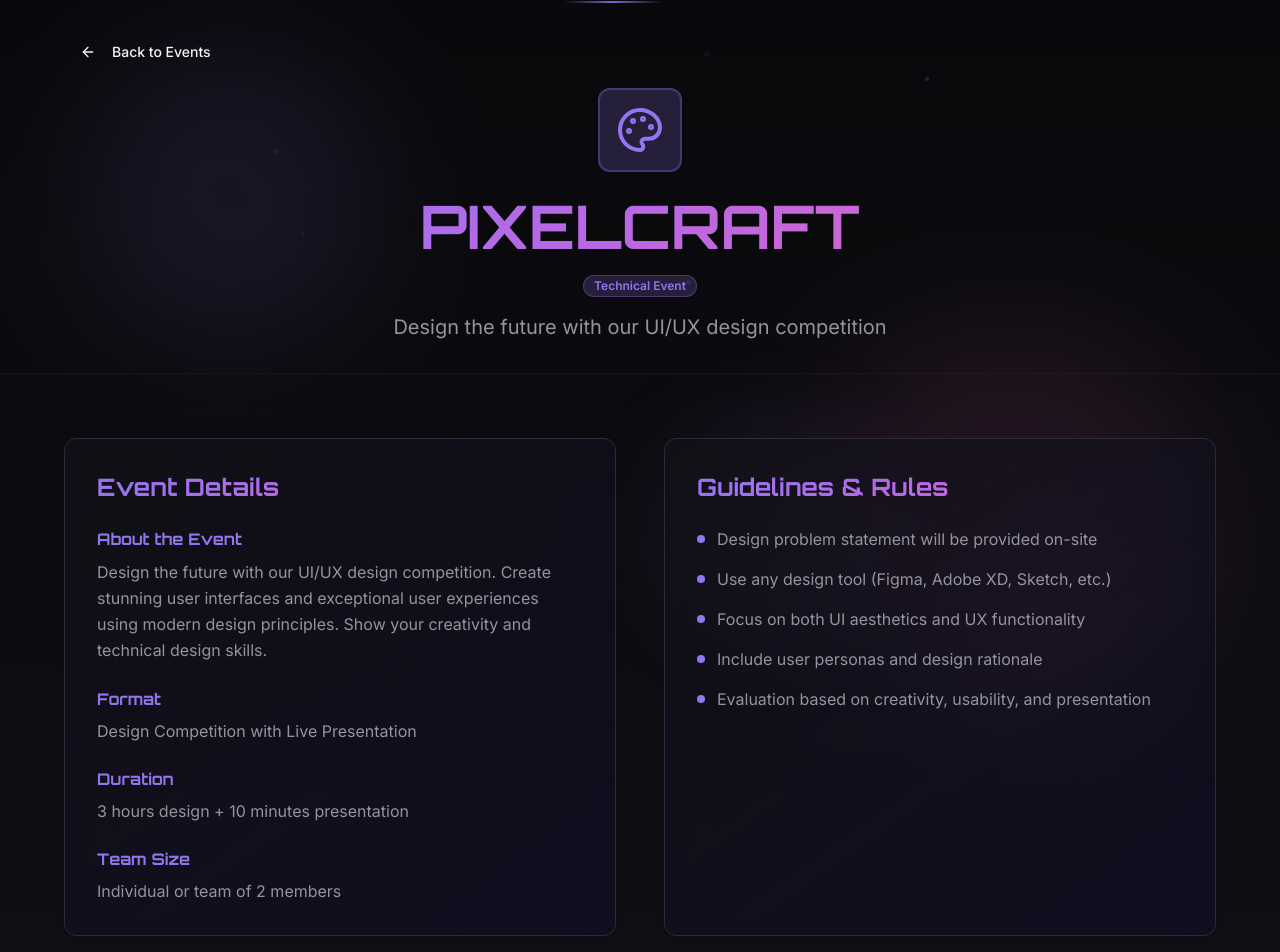
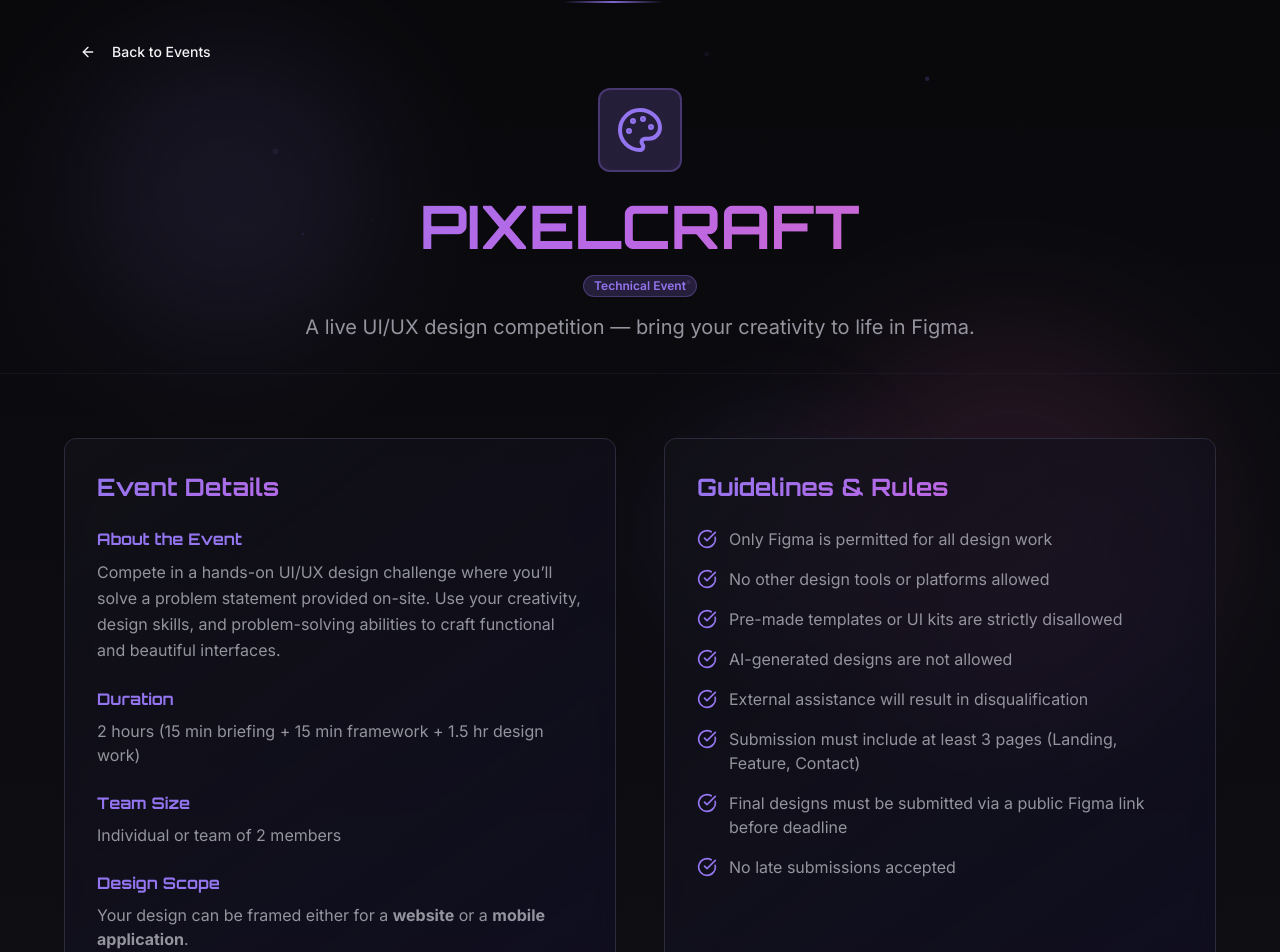
Before and after one commit to santhosh274/despotix-portal-89, a React (Vite) app: page /events/pixelcraft in a window 1280 px wide. Shown: the top 952 px of the page. Built offline with nearby package versions, Linux system fonts and the light colour scheme; the HTML template or start-up script is replaced by a standard one.

Commit message:
pixelcraft

```diff
--- a/src/pages/events/PixelCraft.tsx
+++ b/src/pages/events/PixelCraft.tsx
@@ -3,7 +3,7 @@ import { Card } from "@/components/ui/card";
 import { Badge } from "@/components/ui/badge";
 import { Button } from "@/components/ui/button";
 import { ParticleBackground } from "@/components/ParticleBackground";
-import { ArrowLeft, Palette, Calendar, MapPin, Trophy, Users, ExternalLink } from "lucide-react";
+import { ArrowLeft, Palette, Calendar, MapPin, Trophy, Users, ExternalLink, Clock, CheckCircle } from "lucide-react";
 import { Link } from "react-router-dom";
 
 const PixelCraft = () => {
@@ -55,7 +55,7 @@ const PixelCraft = () => {
                 animate={{ opacity: 1, y: 0 }}
                 transition={{ delay: 0.5, duration: 0.8 }}
               >
-                Design the future with our UI/UX design competition
+                A live UI/UX design competition — bring your creativity to life in Figma.
               </motion.p>
             </div>
           </div>
@@ -65,6 +65,7 @@ const PixelCraft = () => {
         <section className="py-16 px-4">
           <div className="max-w-6xl mx-auto">
             <div className="grid grid-cols-1 lg:grid-cols-2 gap-12">
+
               {/* Event Details */}
               <motion.div
                 initial={{ opacity: 0, x: -50 }}
@@ -78,25 +79,29 @@ const PixelCraft = () => {
                     <div>
                       <h3 className="font-orbitron font-semibold text-primary mb-2">About the Event</h3>
                       <p className="text-muted-foreground leading-relaxed">
-                        Design the future with our UI/UX design competition. Create stunning user interfaces
-                        and exceptional user experiences using modern design principles. Show your creativity
-                        and technical design skills.
+                        Compete in a hands-on UI/UX design challenge where you’ll solve a problem statement
+                        provided on-site. Use your creativity, design skills, and problem-solving abilities
+                        to craft functional and beautiful interfaces.
                       </p>
                     </div>
 
                     <div>
-                      <h3 className="font-orbitron font-semibold text-primary mb-2">Format</h3>
-                      <p className="text-muted-foreground">Design Competition with Live Presentation</p>
-                    </div>
-
-                    <div>
                       <h3 className="font-orbitron font-semibold text-primary mb-2">Duration</h3>
-                      <p className="text-muted-foreground">3 hours design + 10 minutes presentation</p>
+                      <p className="text-muted-foreground">
+                        2 hours (15 min briefing + 15 min framework + 1.5 hr design work)
+                      </p>
                     </div>
 
                     <div>
                       <h3 className="font-orbitron font-semibold text-primary mb-2">Team Size</h3>
                       <p className="text-muted-foreground">Individual or team of 2 members</p>
+                    </div>
+
+                    <div>
+                      <h3 className="font-orbitron font-semibold text-primary mb-2">Design Scope</h3>
+                      <p className="text-muted-foreground">
+                        Your design can be framed either for a <strong>website</strong> or a <strong>mobile application</strong>.
+                      </p>
                     </div>
                   </div>
                 </Card>
@@ -112,26 +117,14 @@ const PixelCraft = () => {
                   <h2 className="text-2xl font-orbitron font-bold text-cosmic mb-6">Guidelines & Rules</h2>
 
                   <div className="space-y-4">
-                    <div className="flex items-start gap-3">
-                      <div className="w-2 h-2 bg-primary rounded-full mt-2 flex-shrink-0" />
-                      <p className="text-muted-foreground">Design problem statement will be provided on-site</p>
-                    </div>
-                    <div className="flex items-start gap-3">
-                      <div className="w-2 h-2 bg-primary rounded-full mt-2 flex-shrink-0" />
-                      <p className="text-muted-foreground">Use any design tool (Figma, Adobe XD, Sketch, etc.)</p>
-                    </div>
-                    <div className="flex items-start gap-3">
-                      <div className="w-2 h-2 bg-primary rounded-full mt-2 flex-shrink-0" />
-                      <p className="text-muted-foreground">Focus on both UI aesthetics and UX functionality</p>
-                    </div>
-                    <div className="flex items-start gap-3">
-                      <div className="w-2 h-2 bg-primary rounded-full mt-2 flex-shrink-0" />
-                      <p className="text-muted-foreground">Include user personas and design rationale</p>
-                    </div>
-                    <div className="flex items-start gap-3">
-                      <div className="w-2 h-2 bg-primary rounded-full mt-2 flex-shrink-0" />
-                      <p className="text-muted-foreground">Evaluation based on creativity, usability, and presentation</p>
-                    </div>
+                    <Rule text="Only Figma is permitted for all design work" />
+                    <Rule text="No other design tools or platforms allowed" />
+                    <Rule text="Pre-made templates or UI kits are strictly disallowed" />
+                    <Rule text="AI-generated designs are not allowed" />
+                    <Rule text="External assistance will result in disqualification" />
+                    <Rule text="Submission must include at least 3 pages (Landing, Feature, Contact)" />
+                    <Rule text="Final designs must be submitted via a public Figma link before deadline" />
+                    <Rule text="No late submissions accepted" />
                   </div>
                 </Card>
               </motion.div>
@@ -153,13 +146,15 @@ const PixelCraft = () => {
               <Card className="card-cosmic p-6 text-center">
                 <MapPin className="h-8 w-8 text-primary mx-auto mb-3" />
                 <h3 className="font-orbitron font-semibold mb-2">Venue</h3>
-                <p className="text-muted-foreground">Design Lab B</p>
+                <p className="text-muted-foreground">IT Block</p>
               </Card>
 
               <Card className="card-cosmic p-6 text-center">
                 <Trophy className="h-8 w-8 text-primary mx-auto mb-3" />
                 <h3 className="font-orbitron font-semibold mb-2">Prizes</h3>
-                <p className="text-muted-foreground">₹2,000+ Prize Pool</p>
+                <p className="text-muted-foreground">
+                ₹2,000+ prize pool
+                </p>
               </Card>
             </motion.div>
 
@@ -200,4 +195,12 @@ const PixelCraft = () => {
   );
 };
 
+/* Helper component for consistent rule styling */
+const Rule = ({ text }) => (
+  <div className="flex items-start gap-3">
+    <CheckCircle className="h-5 w-5 text-primary mt-0.5 flex-shrink-0" />
+    <p className="text-muted-foreground">{text}</p>
+  </div>
+);
+
 export default PixelCraft;
```
